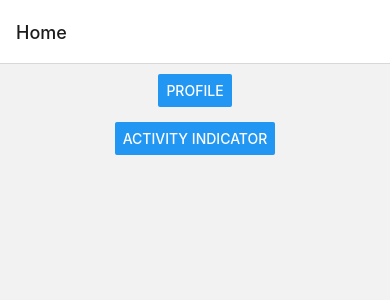
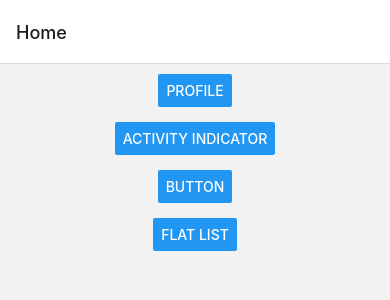
Before and after one commit to ravi-atharva/react-native-demo, a React Native app: screen /Home in a window 390 px wide. Shown: the top 300 px of the page. Built offline with nearby package versions, Linux system fonts and the light colour scheme.

Commit message:
Add buttons

```diff
--- a/App.js
+++ b/App.js
@@ -7,6 +7,8 @@ import LoginScreen from './src/Login';
 import Profile from './src/Profile';
 import ProfileDetailScreen from './src/ProfileDetails';
 import ActivityIndicatorPage from './src/ActivityIndicator';
+import ButtonPage from './src/Button';
+import FlatListPage from './src/FlatList';
 
 
 const Stack = createNativeStackNavigator();
@@ -38,6 +40,14 @@ class App extends React.Component {
             name='Activity Indicator'
             component={ActivityIndicatorPage}
           />
+          <Stack.Screen
+            name='Button'
+            component={ButtonPage}
+          />
+          <Stack.Screen
+            name='Flat List'
+            component={FlatListPage}
+          />
         </Stack.Navigator>
       </NavigationContainer>
     );
--- a/src/Home.js
+++ b/src/Home.js
@@ -24,6 +24,22 @@ class HomeScreen extends React.Component {
             }}
           />
         </View>
+        <View style={[styles.centerAlign, styles.bottomMargin]}>
+          <Button
+            title='Button'
+            onPress={() => {
+              this.props.navigation.navigate('Button');
+            }}
+          />
+        </View>
+        <View style={[styles.centerAlign, styles.bottomMargin]}>
+          <Button
+            title='Flat List'
+            onPress={() => {
+              this.props.navigation.navigate('Flat List');
+            }}
+          />
+        </View>
       </View>
     );
   }
--- a/src/styles/DefaultStyle.js
+++ b/src/styles/DefaultStyle.js
@@ -35,5 +35,22 @@ export default StyleSheet.create({
     flexDirection: 'row',
     justifyContent: 'space-around',
     padding: 10
+  },
+  container: {
+    flex: 1,
+    marginTop: 0
+  },
+  item: {
+    backgroundColor: '#FEFEFE',
+    padding: 15,
+    marginVertical: 8,
+    marginHorizontal: 16,
+    borderRadius: 10,
+    borderLeftWidth:5,
+    borderLeftColor: '#65c28d'
+  },
+  title: {
+    fontSize: 22,
+    color:'#000000'
   }
 });
```
